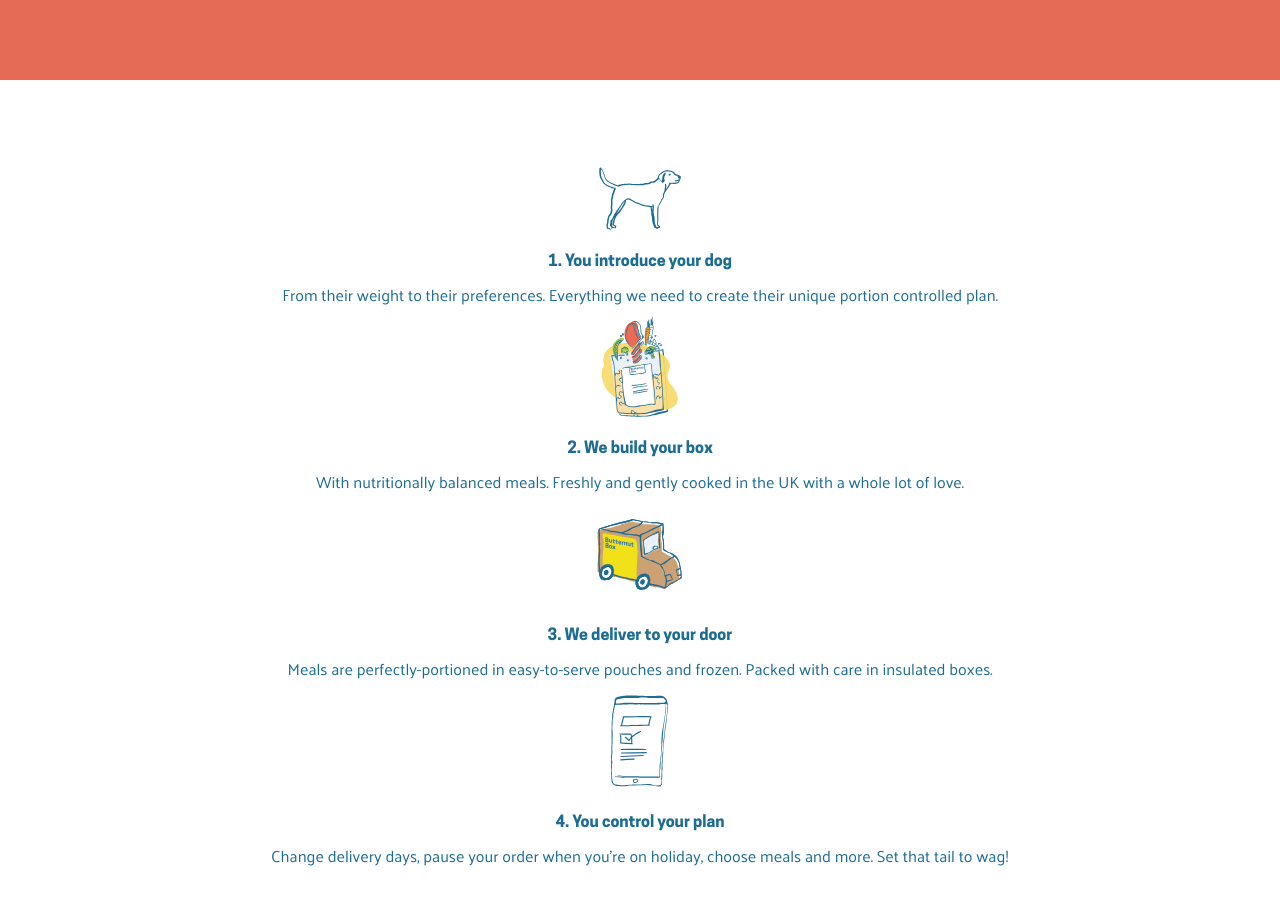
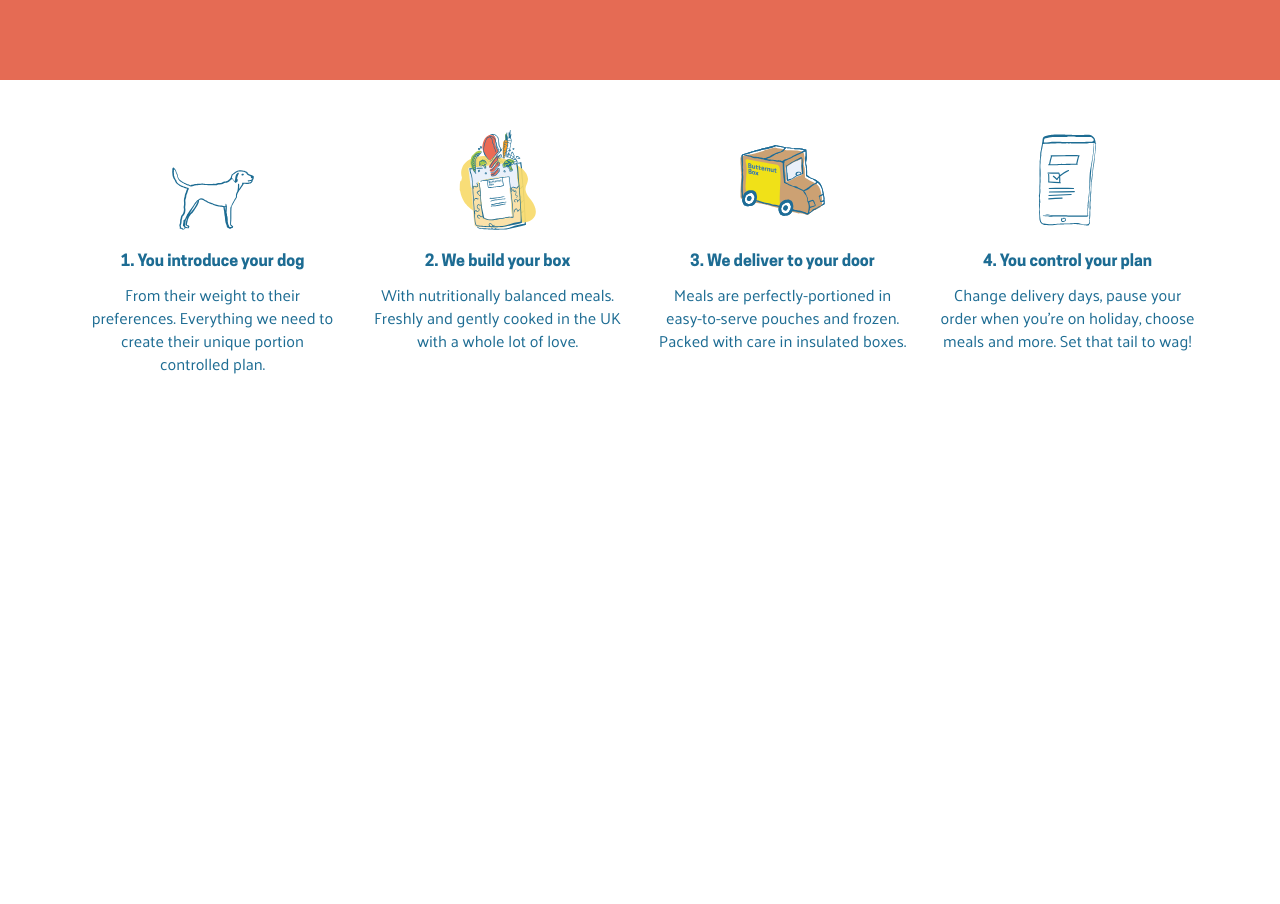
Before and after one commit to James-Bovis/Butternut-Box-Task, a website: page index.html in a window 1280 px wide. Shown: the part 720-1624 px from the top of the page. After the commit the page ends 1155 px from the top, so only its background shows below. Drawn offline with nearby package versions, Linux system fonts and the light colour scheme.

Commit message:
Use bootstrap grid to align steps properly on desktop

```diff
--- a/index.html
+++ b/index.html
@@ -15,7 +15,7 @@
   <section class="how-it-works">
     <div class="container">
       <!-- Step 1 -->
-      <div class="step">
+      <div class="step col-md-3">
         <div class="step__img__wrapper">
           <img src="img/step-1.svg" alt="">
         </div>
@@ -25,7 +25,7 @@
       </div>
 
       <!-- Step 2 -->
-      <div class="step">
+      <div class="step col-md-3">
         <div class="step__img__wrapper">
           <img src="img/step-2.svg" alt="">
           <img src="img/step-2-colour.svg" alt="" class="in-colour"> <!-- Coloured version -->
@@ -36,7 +36,7 @@
       </div>
 
       <!-- Step 3 -->
-      <div class="step">
+      <div class="step col-md-3">
         <div class="step__img__wrapper">
           <img src="img/step-3.svg" alt="">
           <img src="img/step-3-colour.svg" alt="" class="in-colour"> <!-- Coloured version -->
@@ -47,7 +47,7 @@
       </div>
 
       <!-- Step 4 -->
-      <div class="step">
+      <div class="step col-md-3">
         <div class="step__img__wrapper">
           <img src="img/step-4.svg" alt="">
         </div>
```
